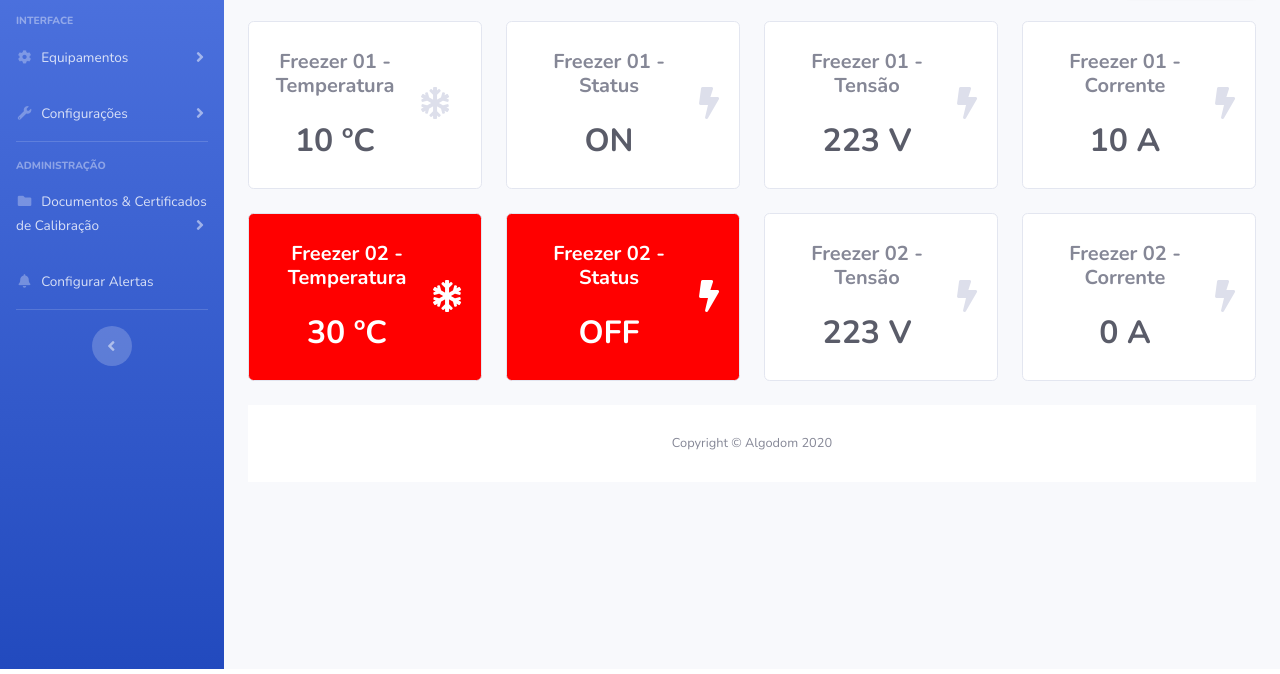
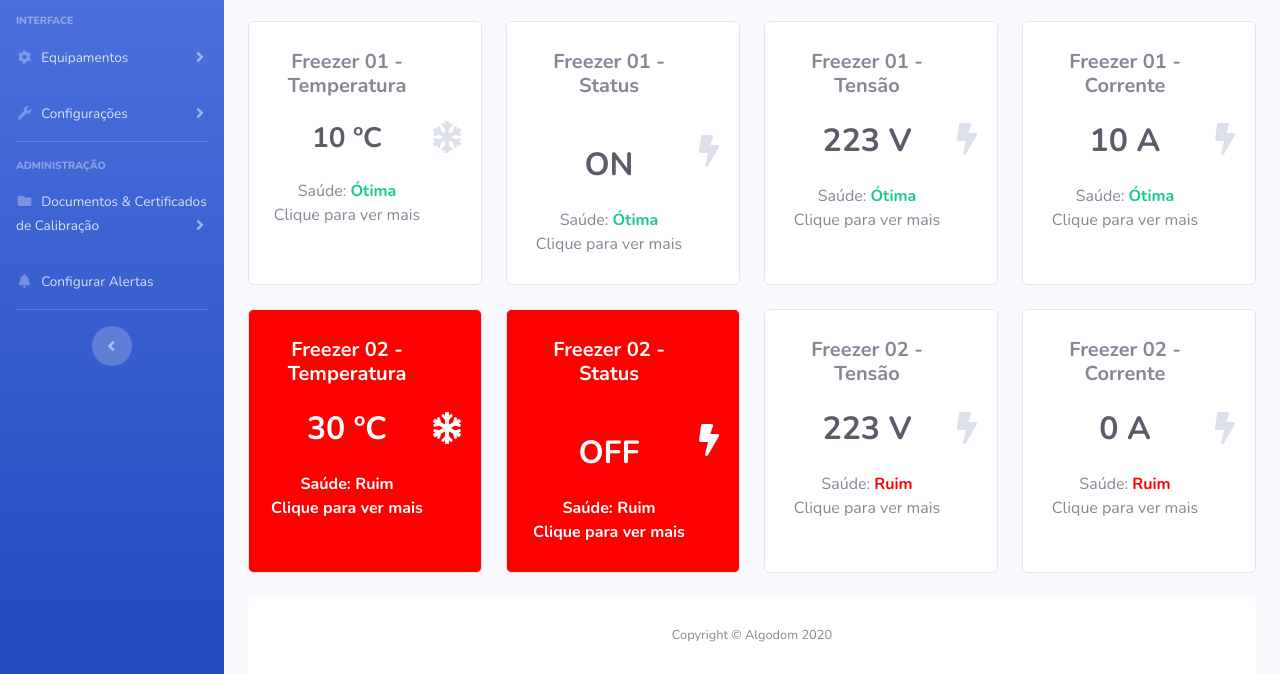
Before and after one commit to gabrielvieiraf/Algodom, a website with bundled scripts: page Freezers.html in a window 1280 px wide. Shown: the part 131-805 px from the top of the page. Built offline with nearby package versions, Linux system fonts and the light colour scheme; no server answers.

Commit message:
Funcionalidades adicionadas ao card

```diff
--- a/Freezers.html
+++ b/Freezers.html
@@ -263,34 +263,43 @@
                     <div class="row">
 
                         <div class="col-xl-3 col-md-6 mb-4">
-                            <div class="card border-left shadow-success h-100 py-2">
+                            <div class="card border-left shadow-success h-100 py-2"
+                                onclick="location.href='Freezer_01_Temp.html';" style="cursor: pointer;">
                                 <div class="card-body">
+
                                     <div class="row no-gutters align-items-center">
                                         <div class="col mr-2">
                                             <center>
-                                                <a href="Freezer_01_Temp.html" style="
-                                                    color: #858796;
-                                                    text-decoration: none;
-                                                ">
                                                 <div class="h5 mb-0 font-weight-bold ">Freezer 01 - Temperatura
                                                 </div>
 
                                                 <br>
                                                 <div id="freezer_1_temperature"
-                                                        class="h2 mb-0 font-weight-bold text-gray-800">10 ºC</div>
+                                                    class="h3 mb-0 font-weight-bold text-gray-800">10 ºC</div>
+                                                <br>
+                                                Saúde: <a style="color:#1cc88a; font-weight: bold;">
+                                                    Ótima</a>
+                                                <br>
+                                                <a>Clique para ver mais</a>
                                             </center>
                                         </div>
                                         <div class="col-auto">
                                             <i class="fas fa-snowflake fa-2x text-gray-300"></i>
                                         </div>
+
                                     </div>
+
                                 </div>
+
                             </div>
+
                         </div>
-                        </a>
+
+
 
                         <div class="col-xl-3 col-md-6 mb-4">
-                            <div class="card border-left shadow-success h-100 py-2">
+                            <div class="card border-left shadow-success h-100 py-2" onclick="location.href='#';"
+                                style="cursor: pointer;">
                                 <div class="card-body">
                                     <div class="row no-gutters align-items-center">
                                         <div class="col mr-2">
@@ -298,9 +307,14 @@
 
                                                 <div class="h5 mb-0 font-weight-bold ">Freezer 01 - Status</div>
 
-                                                <br>
+                                                <br><br>
                                                 <div id="freezer_1_status"
                                                     class="h2 mb-0 font-weight-bold text-gray-800">ON</div>
+                                                <br>
+                                                Saúde: <a style="color:#1cc88a; font-weight: bold;">
+                                                    Ótima</a>
+                                                <br>
+                                                <a>Clique para ver mais</a>
 
                                             </center>
                                         </div>
@@ -312,21 +326,24 @@
                             </div>
                         </div>
                         <div class="col-xl-3 col-md-6 mb-4">
-                            <div class="card border-left shadow-success h-100 py-2">
+                            <div class="card border-left shadow-success h-100 py-2"
+                                onclick="location.href='Freezer_01_Tensao.html';" style="cursor: pointer;">
                                 <div class="card-body">
                                     <div class="row no-gutters align-items-center">
                                         <div class="col mr-2">
                                             <center>
-                                                <a href="Freezer_01_Tensao.html" style="
-                                                color: #858796;
-                                                text-decoration: none;
-                                            ">
+
                                                 <div class="h5 mb-0 font-weight-bold ">Freezer 01 - Tensão</div>
 
                                                 <br>
                                                 <div id="freezer_1_voltage"
                                                     class="h2 mb-0 font-weight-bold text-gray-800">223 V</div>
-                                                </a>
+
+                                                <br>
+                                                Saúde: <a style="color:#1cc88a; font-weight: bold;">
+                                                    Ótima </a>
+                                                <br>
+                                                <a>Clique para ver mais</a>
                                             </center>
                                         </div>
                                         <div class="col-auto">
@@ -337,22 +354,25 @@
                             </div>
                         </div>
                         <div class="col-xl-3 col-md-6 mb-4">
-                            <div class="card border-left shadow-success h-100 py-2">
+                            <div class="card border-left shadow-success h-100 py-2"
+                                onclick="location.href='Freezer_01_Corrente.html';" style="cursor: pointer;">
                                 <div class="card-body">
                                     <div class="row no-gutters align-items-center">
                                         <div class="col mr-2">
                                             <center>
-                                                <a href="Freezer_01_Corrente.html" style="
-                                                color: #858796;
-                                                text-decoration: none;
-                                            ">
+
                                                 <div class="h5 mb-0 font-weight-bold ">Freezer 01 - Corrente</div>
 
                                                 <br>
                                                 <div id="freezer_1_current"
                                                     class="h2 mb-0 font-weight-bold text-gray-800">10 A</div>
+                                                <br>
+                                                Saúde: <a style="color:#1cc88a; font-weight: bold;">
+                                                    Ótima</a>
+                                                <br>
+                                                <a>Clique para ver mais</a>
                                             </center>
-                                            </a>
+
                                         </div>
                                         <div class="col-auto">
                                             <i class="fas fa-bolt fa-2x text-gray-300"></i>
@@ -362,22 +382,24 @@
                             </div>
                         </div>
                         <div class="col-xl-3 col-md-6 mb-4">
-                            <div class="card border-left shadow-success h-100 py-2" style="background-color:red">
+                            <div class="card border-left shadow-success h-100 py-2"
+                                style="background-color:red; cursor:pointer;"
+                                onclick="location.href='Freezer_02_Temp.html';">
                                 <div class="card-body">
                                     <div class="row no-gutters align-items-center">
                                         <div class="col mr-2">
                                             <center>
-                                                <a href="Freezer_02_Temp.html" style="
-                                                color: #858796;
-                                                text-decoration: none;
-                                            ">
+
                                                 <div class="h5 mb-0 font-weight-bold text-white">Freezer 02 -
                                                     Temperatura</div>
 
                                                 <br>
                                                 <div id="freezer_2_temperature"
                                                     class="h2 mb-0 font-weight-bold text-white">30 ºC</div>
-                                                </a>
+                                                    <br>
+                                                    <a style="color:white; font-weight: bold;">
+                                                        Saúde: Ruim <br> Clique para ver mais</a>
+
                                             </center>
                                         </div>
                                         <div class="col-auto">
@@ -388,7 +410,8 @@
                             </div>
                         </div>
                         <div class="col-xl-3 col-md-6 mb-4">
-                            <div class="card border-left shadow-success h-100 py-2" style="background-color:red">
+                            <div class="card border-left shadow-success h-100 py-2"
+                                style="background-color:red; cursor:pointer;" onclick="location.href='#';">
                                 <div class="card-body">
                                     <div class="row no-gutters align-items-center">
                                         <div class="col mr-2">
@@ -397,9 +420,12 @@
                                                 <div class="h5 mb-0 font-weight-bold text-white ">Freezer 02 - Status
                                                 </div>
 
-                                                <br>
+                                                <br><br>
                                                 <div id="freezer_2_status" class="h2 mb-0 font-weight-bold text-white">
                                                     OFF</div>
+                                                    <br>
+                                                    <a style="color:white; font-weight: bold;">
+                                                        Saúde: Ruim <br> Clique para ver mais</a>
                                             </center>
                                         </div>
                                         <div class="col-auto">
@@ -410,21 +436,24 @@
                             </div>
                         </div>
                         <div class="col-xl-3 col-md-6 mb-4">
-                            <div class="card border-left shadow-success h-100 py-2">
+                            <div class="card border-left shadow-success h-100 py-2"
+                                onclick="location.href='Freezer_01_Temp.html';" style="cursor: pointer;">
                                 <div class="card-body">
                                     <div class="row no-gutters align-items-center">
                                         <div class="col mr-2">
                                             <center>
-                                                <a href="Freezer_02_Tensao.html" style="
-                                                color: #858796;
-                                                text-decoration: none;
-                                            ">
+
                                                 <div class="h5 mb-0 font-weight-bold ">Freezer 02 - Tensão</div>
 
                                                 <br>
                                                 <div id="freezer_2_voltage"
                                                     class="h2 mb-0 font-weight-bold text-gray-800">223 V</div>
-                                                </a>
+                                                    <br>
+                                                     Saúde: <a style="color:red; font-weight: bold;">
+                                                    Ruim</a>
+                                                <br>
+                                                <a>Clique para ver mais</a>
+
                                             </center>
                                         </div>
                                         <div class="col-auto">
@@ -435,21 +464,24 @@
                             </div>
                         </div>
                         <div class="col-xl-3 col-md-6 mb-4">
-                            <div class="card border-left shadow-success h-100 py-2">
+                            <div class="card border-left shadow-success h-100 py-2"
+                                onclick="location.href='Freezer_02_Corrente.html';" style="cursor: pointer;">
                                 <div class="card-body">
                                     <div class="row no-gutters align-items-center">
                                         <div class="col mr-2">
                                             <center>
-                                                <a href="Freezer_02_Corrente.html" style="
-                                                color: #858796;
-                                                text-decoration: none;
-                                            ">
+
                                                 <div class="h5 mb-0 font-weight-bold ">Freezer 02 - Corrente</div>
 
                                                 <br>
                                                 <div id="freezer_2_current"
                                                     class="h2 mb-0 font-weight-bold text-gray-800">0 A</div>
-                                                </a>
+                                                    <br>
+                                                    Saúde: <a style="color:red; font-weight: bold;">
+                                                    Ruim</a>
+                                                <br>
+                                                <a>Clique para ver mais</a>
+
                                             </center>
                                         </div>
                                         <div class="col-auto">
```
Lines whose indentation alone changed are shown as unchanged.
